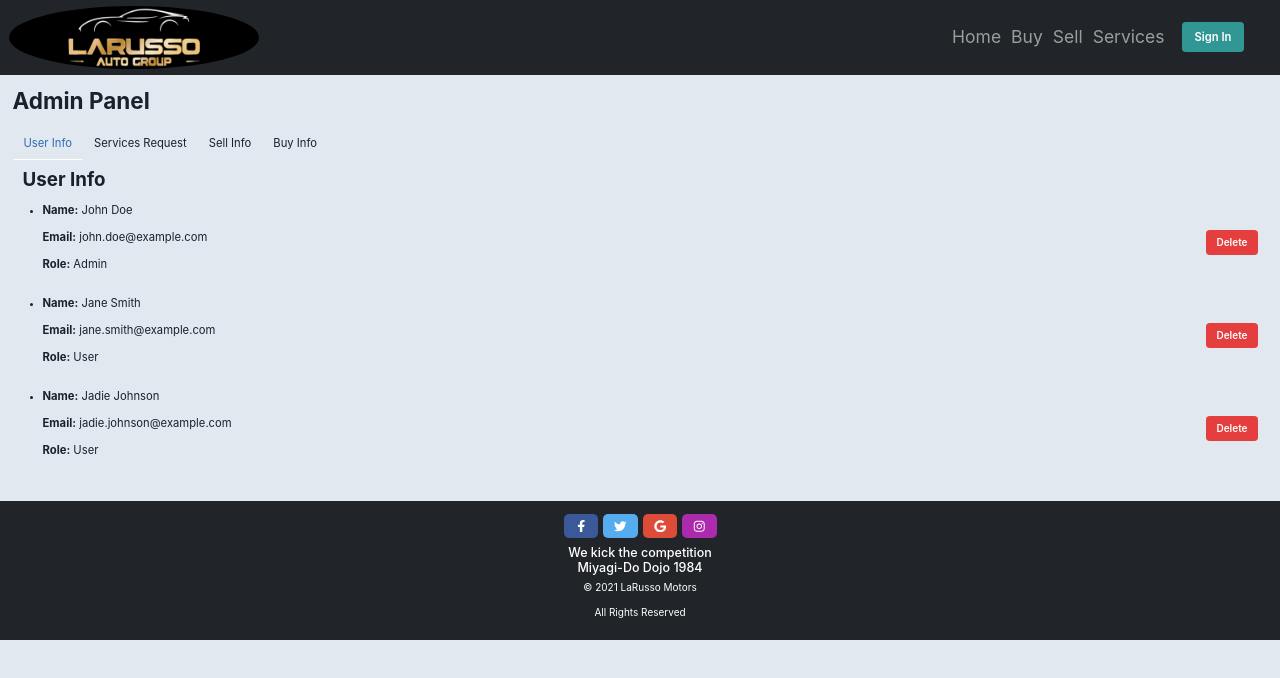
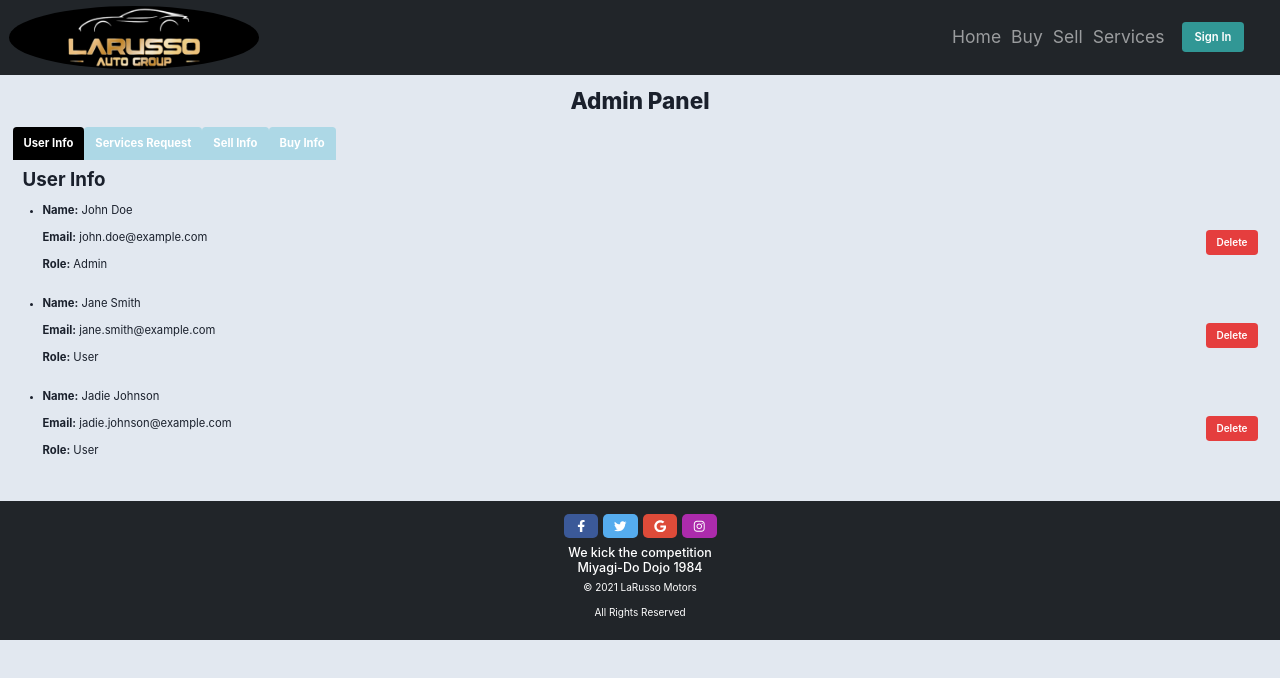
Before and after one commit to workVipulPareek/ASD_project, a React (Vite) app in the folder vite-project/: page /admin in a window 1280 px wide. Shown: the top 678 px of the page. Built offline with nearby package versions, Linux system fonts and the light colour scheme.

Commit message:
admin2.0
new again

```diff
--- a/vite-project/src/components/Admin.jsx
+++ b/vite-project/src/components/Admin.jsx
@@ -5,13 +5,45 @@ const Admin = () => {
   return (
     <ChakraProvider>
       <Box p={5}>
-        <Heading as="h1" size="xl" mb={5}>Admin Panel</Heading>
-        <Tabs variant="enclosed" size="lg">
+      <Heading as="h1" size="xl" mb={5} textAlign="center" fontWeight="extrabold">Admin Panel</Heading>
+      <Tabs variant="enclosed" size="lg">
           <TabList>
-            <Tab>User Info</Tab>
-            <Tab>Services Request</Tab>
-            <Tab>Sell Info</Tab>
-            <Tab>Buy Info</Tab>
+            <Tab
+              _selected={{ bg: 'black', color: 'white', fontWeight: 'bold' }}
+              bg="lightblue"
+              color="white"
+              fontWeight="bold"
+              _hover={{ bg: 'blue.300' }}
+            >
+              User Info
+            </Tab>
+            <Tab
+              _selected={{ bg: 'black', color: 'white', fontWeight: 'bold' }}
+              bg="lightblue"
+              color="white"
+              fontWeight="bold"
+              _hover={{ bg: 'blue.300' }}
+            >
+              Services Request
+            </Tab>
+            <Tab
+              _selected={{ bg: 'black', color: 'white', fontWeight: 'bold' }}
+              bg="lightblue"
+              color="white"
+              fontWeight="bold"
+              _hover={{ bg: 'blue.300' }}
+            >
+              Sell Info
+            </Tab>
+            <Tab
+              _selected={{ bg: 'black', color: 'white', fontWeight: 'bold' }}
+              bg="lightblue"
+              color="white"
+              fontWeight="bold"
+              _hover={{ bg: 'blue.300' }}
+            >
+              Buy Info
+            </Tab>
           </TabList>
           <TabPanels>
             <TabPanel>
```
